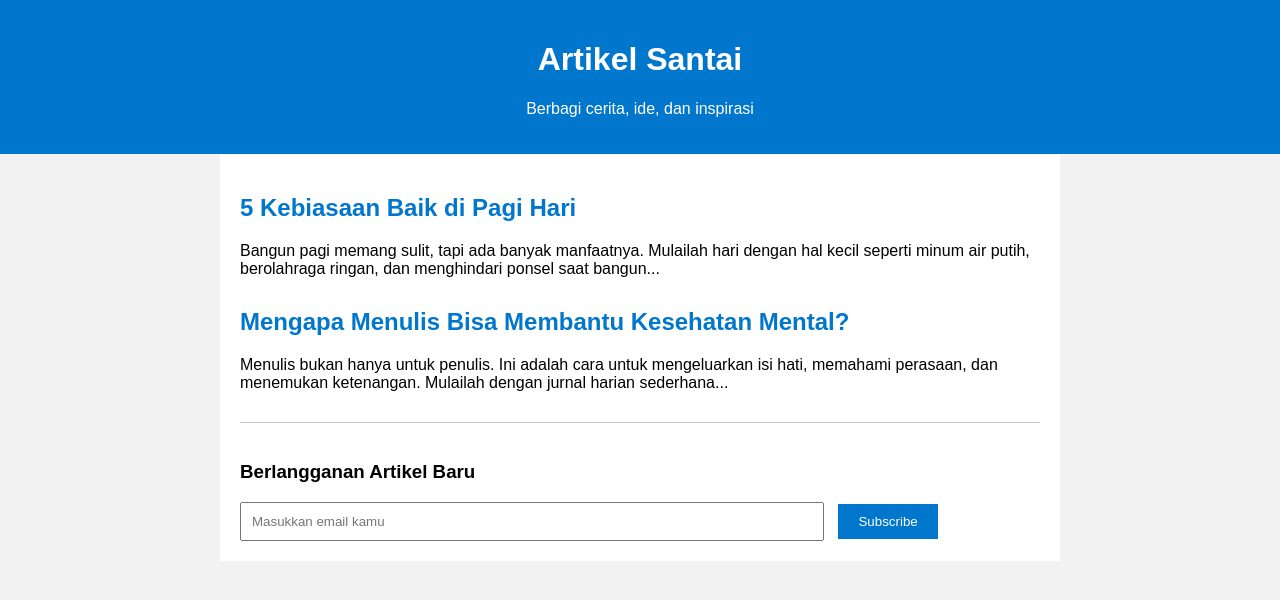
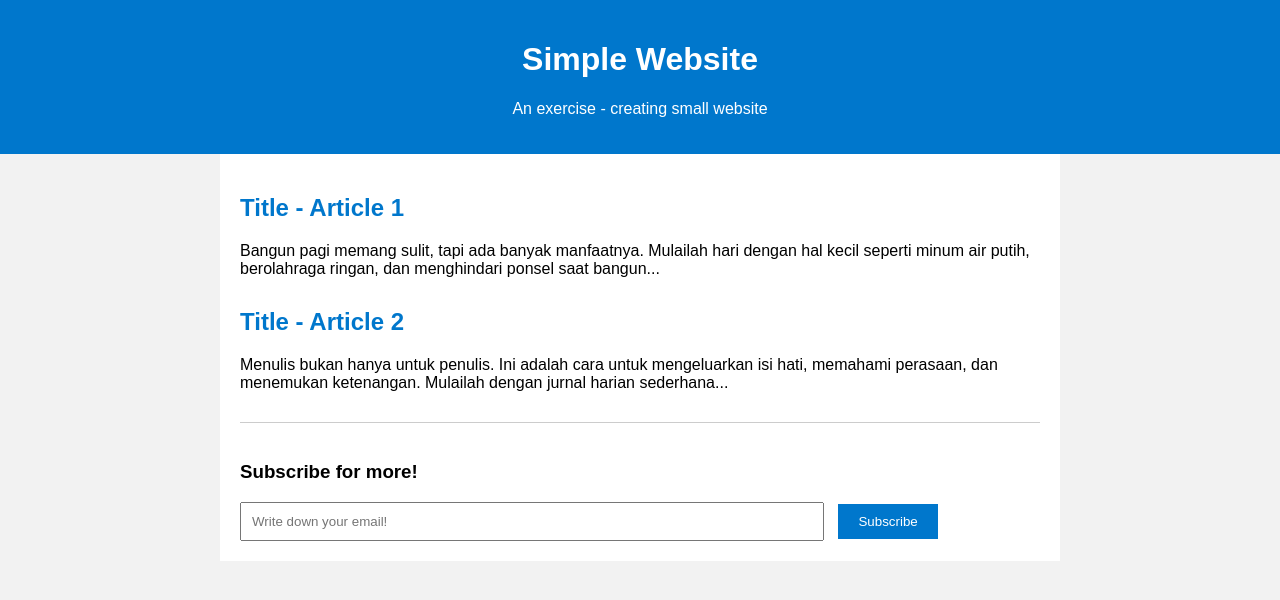
Before and after one commit to ganifatur03/Simple-website, a plain HTML site: page index.html in a window 1280 px wide. Drawn offline with Linux system fonts and the light colour scheme.

Commit message:
change text inside of it

```diff
--- a/index.html
+++ b/index.html
@@ -13,25 +13,25 @@
   <!-- 📌 Google Tag Manager BODY (tempelkan di sini nanti) -->
 
   <header>
-    <h1>Artikel Santai</h1>
-    <p>Berbagi cerita, ide, dan inspirasi</p>
+    <h1>Simple Website</h1>
+    <p>An exercise - creating small website</p>
   </header>
 
   <div class="container">
     <article>
-      <h2>5 Kebiasaan Baik di Pagi Hari</h2>
+      <h2>Title - Article 1</h2>
       <p>Bangun pagi memang sulit, tapi ada banyak manfaatnya. Mulailah hari dengan hal kecil seperti minum air putih, berolahraga ringan, dan menghindari ponsel saat bangun...</p>
     </article>
 
     <article>
-      <h2>Mengapa Menulis Bisa Membantu Kesehatan Mental?</h2>
+      <h2>Title - Article 2</h2>
       <p>Menulis bukan hanya untuk penulis. Ini adalah cara untuk mengeluarkan isi hati, memahami perasaan, dan menemukan ketenangan. Mulailah dengan jurnal harian sederhana...</p>
     </article>
 
     <div class="subscribe-box">
-      <h3>Berlangganan Artikel Baru</h3>
+      <h3>Subscribe for more!</h3>
       <form id="subscribeForm">
-        <input type="email" id="emailInput" placeholder="Masukkan email kamu" required>
+        <input type="email" id="emailInput" placeholder="Write down your email!" required>
         <button type="submit">Subscribe</button>
       </form>
     </div>
```
